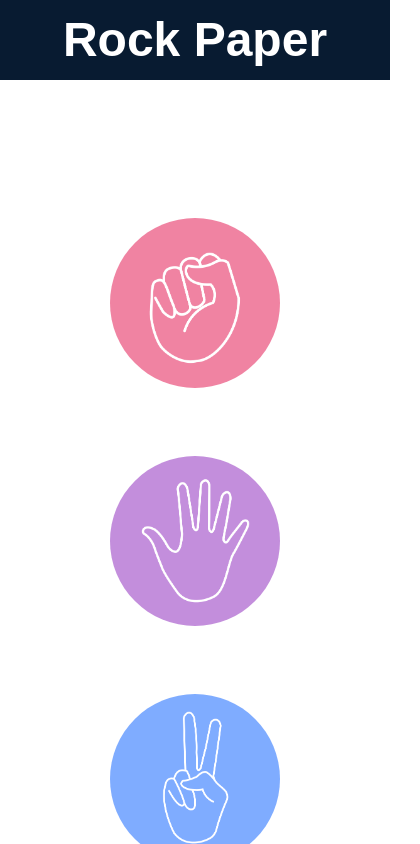
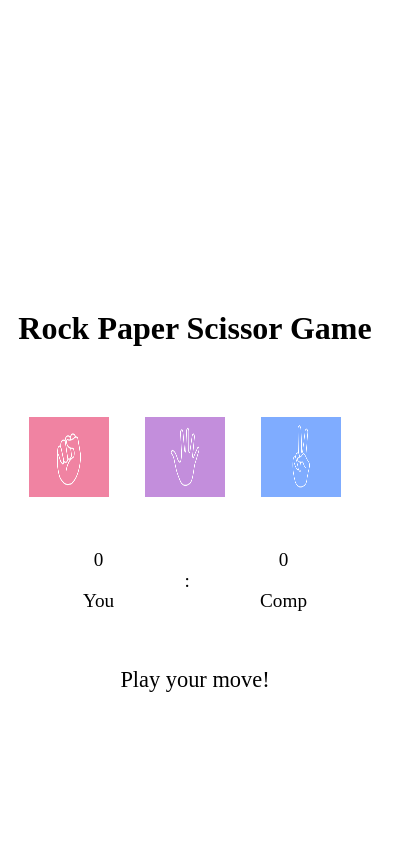
Before and after one commit to iimran-dev7/Stone-paper-game, a plain HTML site: page index.html in a window 390 px wide. Both pictures are taken after a click on the button "Start Game". Shown: the top 844 px of the page, 420 px wide, since content can reach past the window. Drawn offline with Linux system fonts and the light colour scheme.

Commit message:
Added adoptivity for small screens

```diff
--- a/style.css
+++ b/style.css
@@ -1,5 +1,4 @@
-/* landing page */
-
+/* General Styling */
 body {
   display: flex;
   justify-content: center;
@@ -8,166 +7,65 @@ body {
   margin: 0;
   transition: background 0s ease;
   background: white;
+  flex-direction: column;
+  padding: 0 1rem;
 }
 
+/* Landing Page */
 .page1 {
   text-align: center;
-  transform: translateY(0);
-  transition: all 0.4s ease;
-  opacity: 1;
   width: 100%;
-  max-width: 1200px;
+  max-width: 800px;
   padding: 1rem;
-  margin: 0 auto;
 }
 
-.page1.fade-out {
-  opacity: 0;
-  transform: translateY(20px);
+/* Game Title */
+.game-title {
+  font-size: clamp(2rem, 5vw, 3.5rem);
+  color: #081b31;
+  margin-bottom: 1rem;
 }
 
-/* Landing Page Styles */
-.game-title {
-  font-size: clamp(2.5rem, 8vw, 4rem);
-  color: #081b31;
-  margin-bottom: 1.5rem;
-  text-shadow: 2px 2px 4px rgba(0, 0, 0, 0.1);
-  animation: titleFloat 3s ease-in-out infinite;
+/* Tagline */
+#tagline {
+  font-size: clamp(1.2rem, 4vw, 1.5rem);
 }
 
-@keyframes titleFloat {
-  0%,
-  100% {
-    transform: translateY(0);
-  }
-  50% {
-    transform: translateY(-10px);
-  }
+/* Buttons */
+.start-btn {
+  padding: 1rem 1.5rem;
+  font-size: 1.2rem;
 }
 
-.tagline {
-  font-size: 1.9rem;
-  color: #081b31;
-  animation: fadeIn 1s ease forwards 0.5s;
-  margin-bottom: 2rem;
-}
-
-.start-btn,
-.play-btn {
-  padding: 1rem 2rem;
-  font-size: 1.2rem;
-  background:#081b31;
-  color: white;
-  border: none;
-  border-radius: 50px;
-  cursor: pointer;
-  transition: all 0.3s ease;
-  box-shadow: 0 5px 15px rgba(0, 123, 255, 0.3);
-}
-
-.start-btn:hover,
-.play-btn:hover {
-  transform: translateY(-2px);
-  box-shadow: 0 8px 20px rgba(0, 123, 255, 0.4);
-}
-
-.pulse {
-  animation: pulse 2s infinite;
-}
-
-@keyframes pulse {
-  0% {
-    transform: scale(1);
-  }
-  50% {
-    transform: scale(1.05);
-    box-shadow: 0 8px 25px rgba(46, 204, 113, 0.5);
-  }
-  100% {
-    transform: scale(1);
-  }
-}
-
-.developer-info1 {
-  position: fixed;
-  bottom: 0;
-  display: flex;
-  justify-content: center;
-  align-items: center;
-  margin-left: 637px;
-  margin-bottom: 4rem;
-  background-color: #081b31;
-  color: #081b31;
-
-}
-
-.fade-out {
-opacity: 0;
-transition: opacity 0.5s ease; /* Adjust duration as needed */
-}
-
-
-/* GAME PAGE STYLING */
-
+/* Game Page */
 #game-page {
   display: flex;
   flex-direction: column;
   align-items: center;
   justify-content: center;
-  max-width: 1400px;
+  max-width: 1000px;
   width: 100%;
   min-height: 100vh;
-  padding-top: 6rem; /* Prevents overlap with the fixed header */
-}
-
-/* Fixed Header */
-#head {
-  position: fixed;
-  top: 0;
-  left: 0;
-  width: 100%;
-  background-color: #081b31;
-  color: white;
-  height: 5rem;
-  text-align: center;
-  line-height: 5rem;
-  font-size: 3rem;
-  font-family: Arial, sans-serif;
-  z-index: 1000;
-  margin: 0;
+  padding-top: 5rem;
 }
 
 /* Game Choices */
 .choices {
   display: flex;
   justify-content: center;
-  align-items: center;
-  margin-top: 7rem; /* Ensures proper spacing */
-  gap: 3rem;
-  flex-wrap: wrap; /* Adjust for smaller screens */
+  gap: 1.5rem;
+  flex-wrap: wrap;
+  margin-top: 3rem;
 }
 
 .choice {
-  height: 190px;
-  width: 190px;
-  border-radius: 50%;
-  display: flex;
-  justify-content: center;
-  align-items: center;
-  transition: transform 0.3s;
-}
-
-.choice:hover {
-  transform: scale(1.1);
-  cursor: pointer;
-  background-color: #081b31;
+  height: 150px;
+  width: 150px;
 }
 
 .choice img {
-  height: 170px;
-  width: 170px;
-  object-fit: cover;
-  border-radius: 50%;
+  height: 130px;
+  width: 130px;
 }
 
 /* Scoreboard */
@@ -175,62 +73,53 @@ transition: opacity 0.5s ease; /* Adjust duration as needed */
   display: flex;
   justify-content: space-between;
   align-items: center;
-  font-size: 2rem;
-  border: 2px solid #081b31;
+  font-size: 1.5rem;
   height: 4rem;
-  width: 20rem;
-  margin: 2rem auto;
-  text-align: center;
-  padding: 3rem;
-  position: relative;
-}
-
-/* Centering scores inside the box */
-.score {
-  flex: 1;
+  width: 18rem;
+  padding: 2rem;
   text-align: center;
 }
 
-#user-score, #comp-score, #score-mid {
-  font-size: 3rem;
-  font-weight: bold;
+/* Responsive Design */
+@media (max-width: 1024px) {  /* Tablets */
+  .choices {
+    gap: 1rem;
+  }
+  .choice {
+    height: 120px;
+    width: 120px;
+  }
+  .choice img {
+    height: 100px;
+    width: 100px;
+  }
+  .score-board {
+    width: 16rem;
+    font-size: 1.4rem;
+  }
 }
 
-/* Ensuring text alignment */
-.score p {
-  font-size: 1.5rem;
-  font-weight: bold;
-  margin-top: 0.5rem;
+@media (max-width: 768px) {  /* Mobile Phones */
+  .game-title {
+    font-size: 2rem;
+  }
+  .start-btn {
+    font-size: 1rem;
+    padding: 0.8rem 1.2rem;
+  }
+  .choice {
+    height: 100px;
+    width: 100px;
+  }
+  .choice img {
+    height: 80px;
+    width: 80px;
+  }
+  .score-board {
+    width: 14rem;
+    font-size: 1.2rem;
+  }
+  #msg {
+    font-size: 1.4rem;
+  }
 }
-
-/* Message Box */
-.msg-container {
-  display: flex;
-  justify-content: center;
-  margin-top: 2rem;
-  width: 100%;
-}
-
-#msg {
-  text-align: center;
-  font-size: 1.8rem;
-  border: 2px solid #081b31;
-  min-height: 5rem;
-  width: 18rem; /* Decreased width */
-  color: white;
-  background-color: #081b31;
-  padding: 0.8rem;
-  display: flex;
-  flex-direction: column;
-  justify-content: center;
-}
-
-/* First line bold */
-#msg span {
-  display: block;
-  font-weight: bold;
-  font-size: 2rem;
-  margin-bottom: 0.3rem;
-}
-
-/* Second line regular */
```
